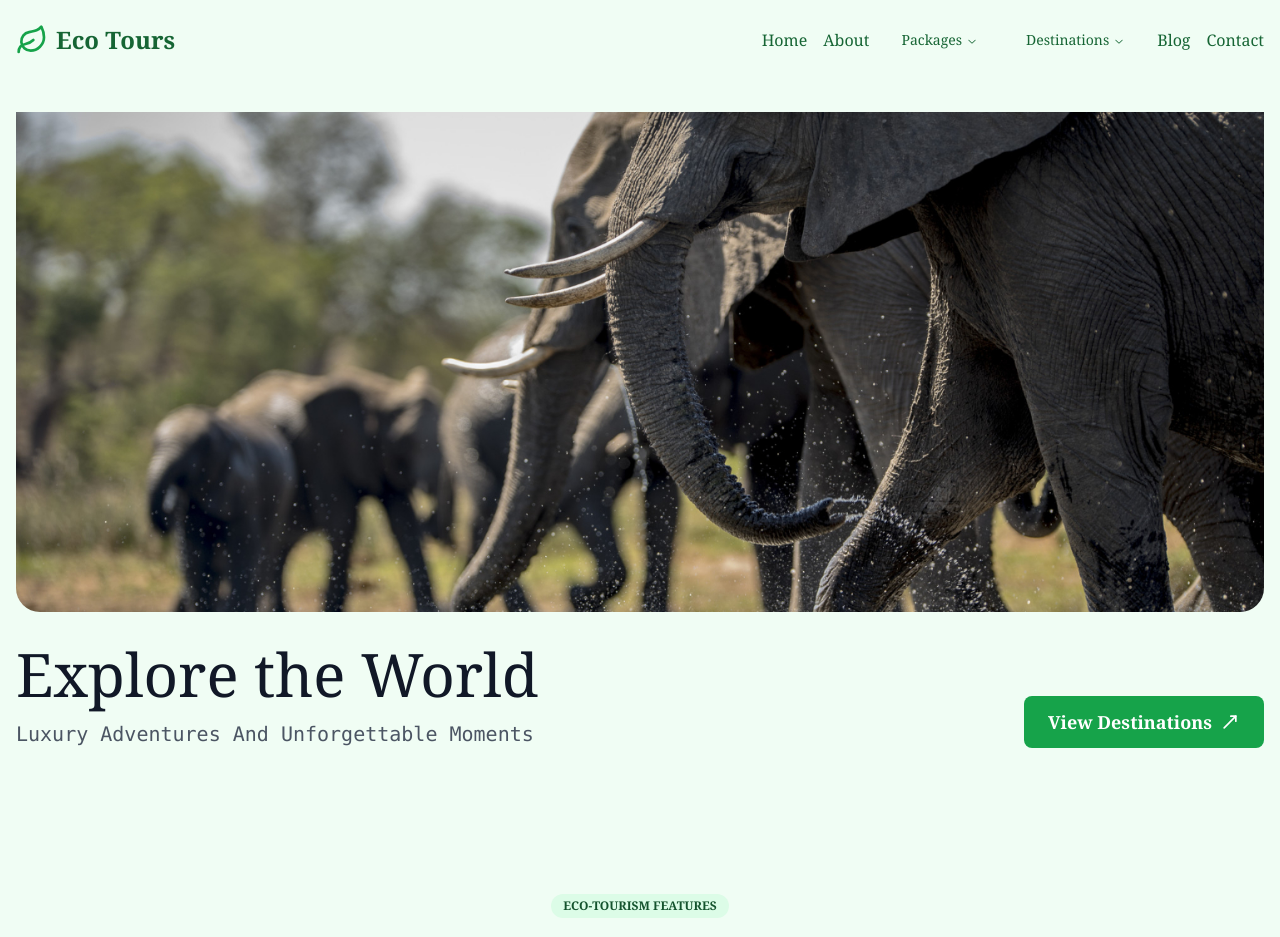
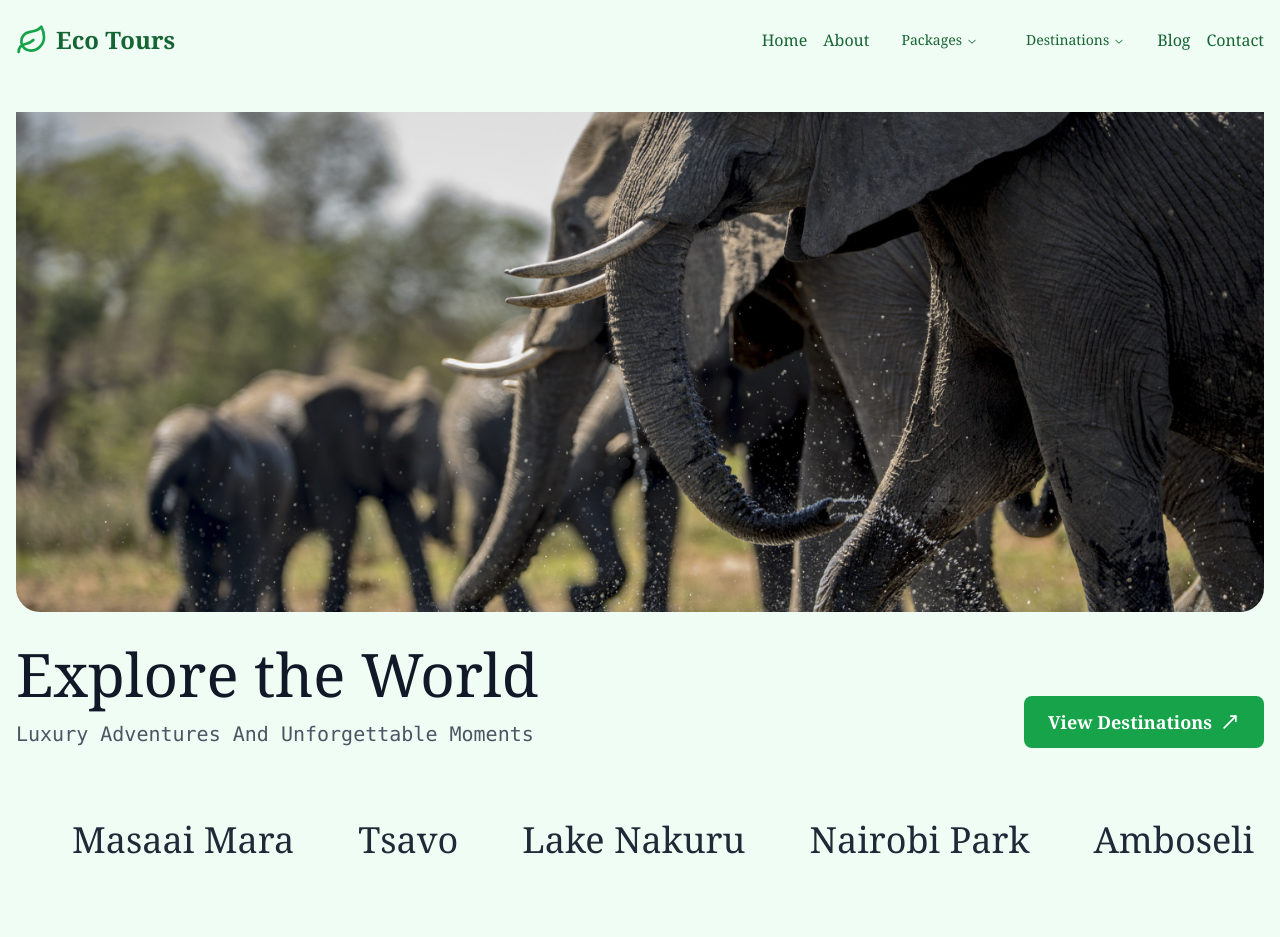
Before and after one commit to olivebishop/Eco-tourism-webApp, a Next.js app: page / in a window 1280 px wide. Shown: the top 937 px of the page. Built offline with nearby package versions, Linux system fonts and the light colour scheme.

Commit message:
feat: added ticker component

```diff
--- a/app/page.tsx
+++ b/app/page.tsx
@@ -3,11 +3,13 @@ import ToursHeroCarousel from '../components/hero-section'
 import EcoTourismFeatures from '../components/eco-tourism-features'
 import DestinationGrid from '../components/destination-grid'
 import TravelCTASection from '../components/Travel-cta-section'
+import KenyaParksScroll from '../components/ticker'
 
 function page() {
   return (
     <div className='bg-green-50'>
       <ToursHeroCarousel />
+      <KenyaParksScroll />
       <EcoTourismFeatures />
       <DestinationGrid/>
       <TravelCTASection />
--- /dev/null
+++ b/components/ticker.tsx
@@ -0,0 +1,58 @@
+'use client'
+
+import React from 'react';
+import { motion } from 'framer-motion';
+
+const KenyaParksScroll = () => {
+  const parks = [
+    "Amboseli",
+    "Masaai Mara",
+    "Tsavo",
+    "Lake Nakuru",
+    "Nairobi Park"
+  ];
+
+  return (
+    <div className="w-full backdrop-blur-sm py-6 mt-4">
+      <div className="container mx-auto px-4">
+        <div className="relative overflow-hidden">
+          <motion.div
+            className="flex whitespace-nowrap"
+            animate={{
+              x: ['0%', '-50%']
+            }}
+            transition={{
+              x: {
+                repeat: Infinity,
+                repeatType: "loop",
+                duration: 20,
+                ease: "linear"
+              }
+            }}
+          >
+            {/* First set of items */}
+            {parks.map((park, index) => (
+              <span
+                key={`first-${index}`}
+                className="text-4xl font-serif text-gray-800 mx-8 inline-block"
+              >
+                {park}
+              </span>
+            ))}
+            {/* Duplicated set for seamless loop */}
+            {parks.map((park, index) => (
+              <span
+                key={`second-${index}`}
+                className="text-4xl font-serif text-gray-800 mx-8 inline-block"
+              >
+                {park}
+              </span>
+            ))}
+          </motion.div>
+        </div>
+      </div>
+    </div>
+  );
+};
+
+export default KenyaParksScroll;
--- a/package.json
+++ b/package.json
@@ -45,6 +45,7 @@
     "date-fns": "^3.6.0",
     "dotenv": "^16.4.5",
     "embla-carousel-react": "^8.3.0",
+    "framer-motion": "^11.11.9",
     "input-otp": "^1.2.4",
     "jsonwebtoken": "^9.0.2",
     "lucide-react": "^0.453.0",
```
Also changed, not shown: 1 other file (tests, documents, lock files or other folders).
